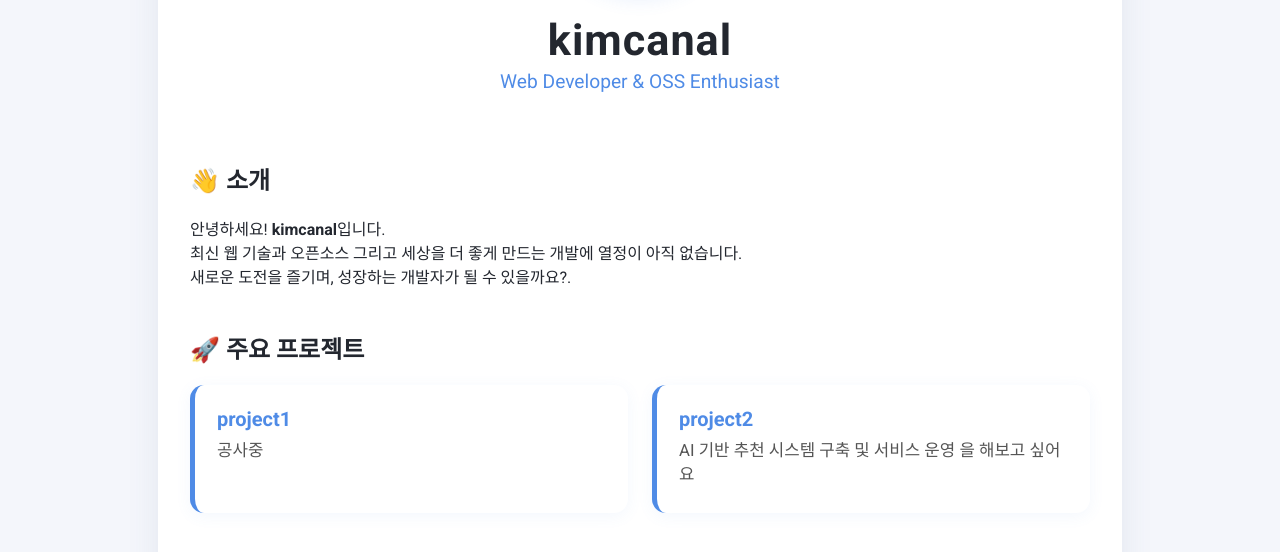
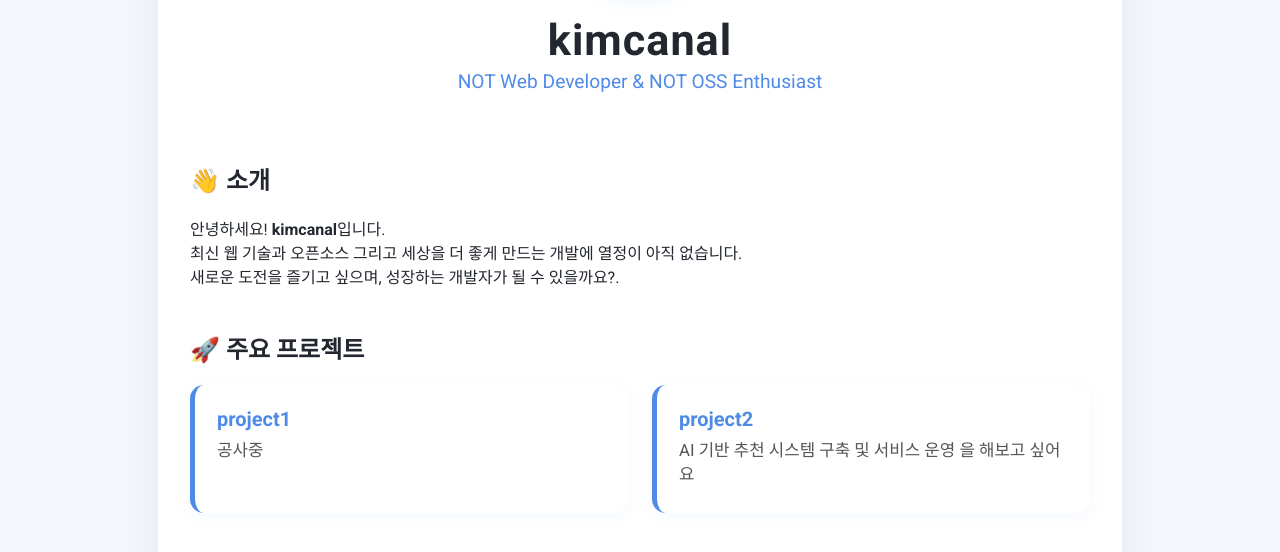
Before and after one commit to kimcanal/kimcanal.github.io, a plain HTML site: page index.html in a window 1280 px wide. Shown: the part 198-750 px from the top of the page. Drawn offline with Linux system fonts and the light colour scheme.

Commit message:
Update subtitle and introduction text in index.html

```diff
--- a/index.html
+++ b/index.html
@@ -154,14 +154,14 @@
     <header>
       <img src="https://avatars.githubusercontent.com/kimcanal" alt="프로필 사진" class="profile-pic">
       <h1>kimcanal</h1>
-      <span class="subtitle">Web Developer & OSS Enthusiast</span>
+      <span class="subtitle"> NOT Web Developer & NOT OSS Enthusiast</span>
     </header>
     <section>
       <h2>👋 소개</h2>
       <p>
         안녕하세요! <b>kimcanal</b>입니다.<br>
         최신 웹 기술과 오픈소스 그리고 세상을 더 좋게 만드는 개발에 열정이 아직 없습니다.<br>
-        새로운 도전을 즐기며, 성장하는 개발자가 될 수 있을까요?.
+        새로운 도전을 즐기고 싶으며, 성장하는 개발자가 될 수 있을까요?.
       </p>
     </section>
     <section>
```
